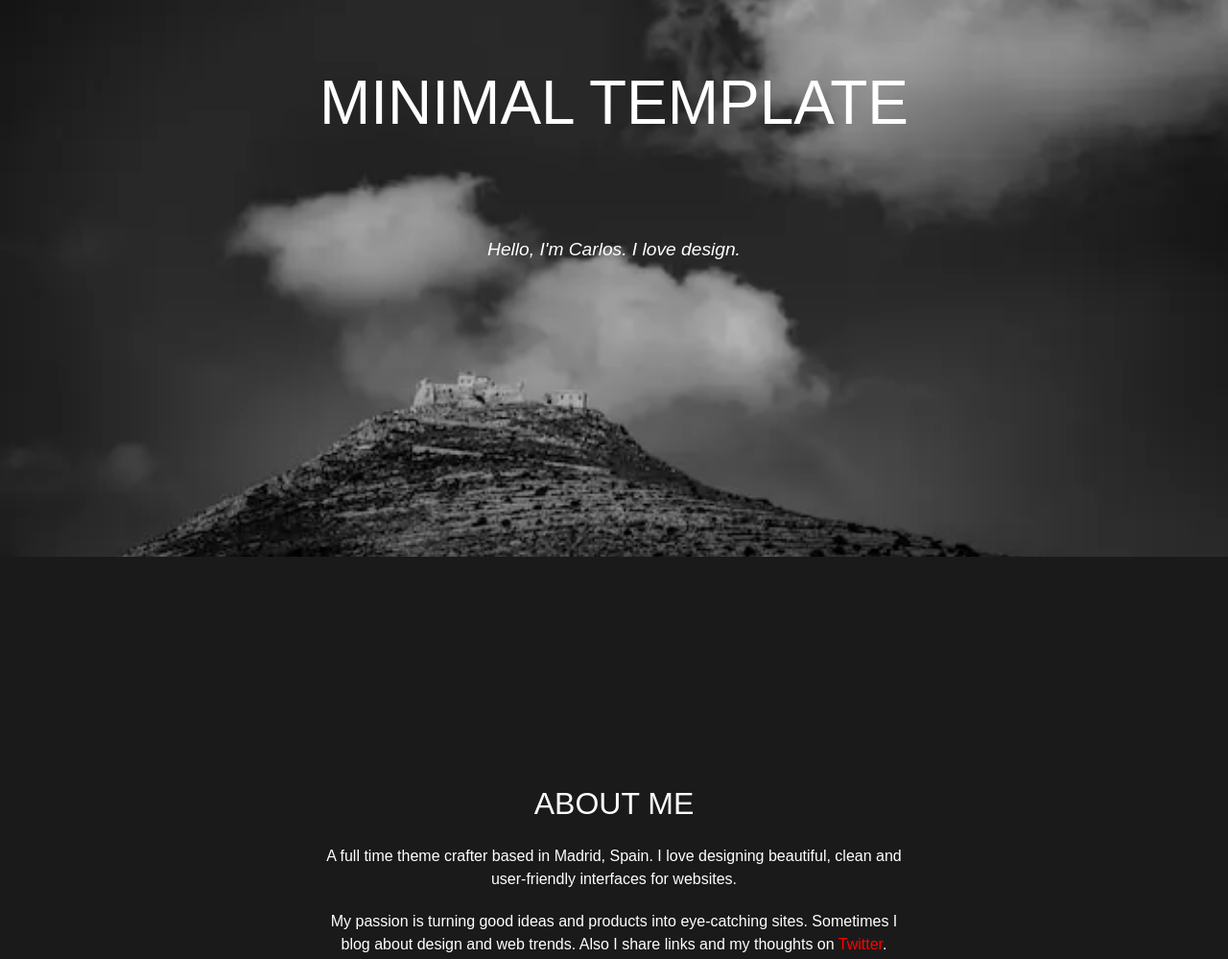
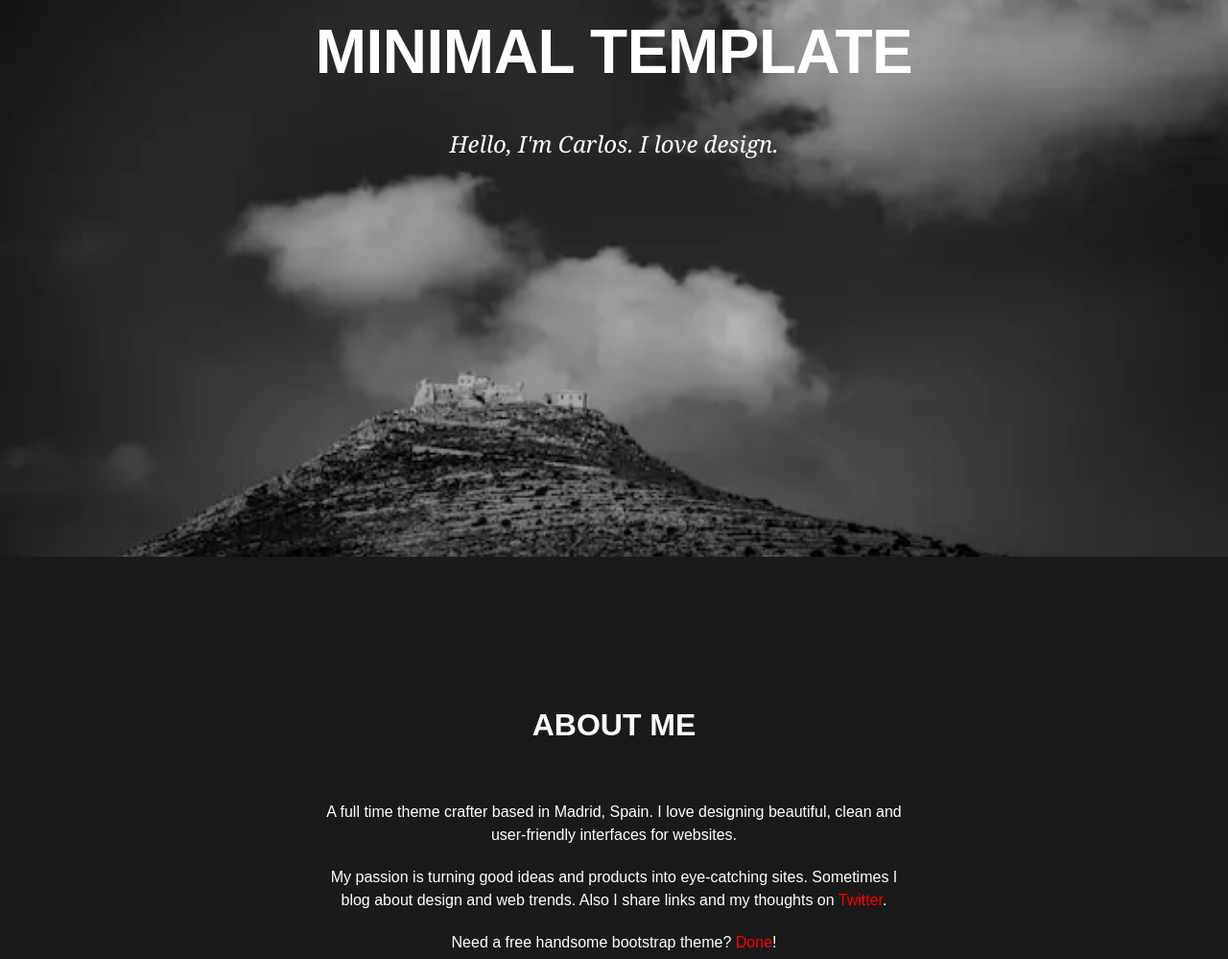
Before and after one commit to rishovbarai/HTMLCSS, a plain HTML site: page index.html in a window 1280 px wide. Shown: the part 220-1219 px from the top of the page at 96% size. Drawn offline with nearby package versions, Linux system fonts and the light colour scheme.

Commit message:
improve style..

```diff
--- a/css/styles.css
+++ b/css/styles.css
@@ -441,7 +441,6 @@ footer a[href*="linkedin.com"] img {
     margin: 0 auto;
     overflow: hidden;
     border-radius: 10px;
-    box-shadow: 0 0 10px rgba(0, 0, 0, 0.3);
 }
 
 .carousel input {
--- a/index.html
+++ b/index.html
@@ -22,15 +22,15 @@
                 <li><a href="#contact-me">Contact Me</a></li>
             </ul>
         </nav>
-        <div class="header-text">
-            <h1 class="display-4" style="margin-bottom: 100px;">MINIMAL TEMPLATE</h1>
-            <p class="lead" style="margin-top: 60px;"><em>Hello, I'm Carlos. I love design.</em></p>
+        <div class="header-text" style="max-width: 100%; margin: 0 auto; padding: 0 20px; top: -5rem; position: relative;">
+            <h1 class="display-4" style="font-family: 'Arial', sans-serif; font-weight: bold; letter-spacing: -0.5px;">MINIMAL TEMPLATE</h1>
+            <p class="lead" style="margin-top: 40px; font-family: 'Georgia', serif; font-size: 1.5em;"><em>Hello, I'm Carlos. I love design.</em></p>
         </div>
     </header>
 
     <section class="about-me text-center py-5" id="about-me">
-        <div class="container">
-            <h2 class="mb-4">ABOUT ME</h2>
+        <div class="container" style="top: -4rem; position: relative;">
+            <h2 class="mb-4" style="font-weight: bold; margin-bottom: 60px !important;">ABOUT ME</h2>
             <p>A full time theme crafter based in Madrid, Spain. I love designing beautiful, clean and user-friendly interfaces for websites.</p>
             <p>My passion is turning good ideas and products into eye-catching sites. Sometimes I blog about design and web trends. Also I share links and my thoughts on <span class="highlight-text">Twitter</span>.</p>
             <p>Need a free handsome bootstrap theme? <span class="highlight-text">Done</span>!</p>
```
Also changed, not shown: images/project1.png, images/project2.png, images/project3.png.
